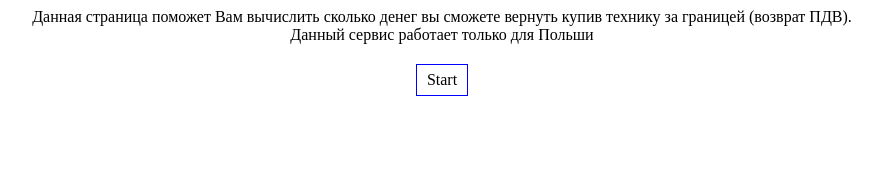
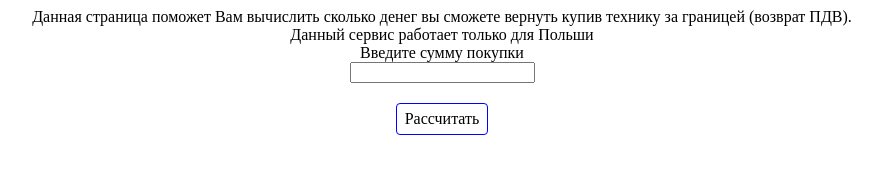
Before and after one commit to Chebanro2807/hillel-home-work-3, a plain HTML site: page index.html in a window 1280 px wide. Shown: the whole page, without its empty margins (198-1080 px from the left). Drawn offline with Linux system fonts and the light colour scheme.

Commit message:
change prompt on input to get value

```diff
--- a/index.html
+++ b/index.html
@@ -8,10 +8,12 @@
     <script src="script.js" defer></script>
 </head>
 <body>
-<div id="tax">Данная страница поможет Вам вычислить сколько денег вы сможете вернуть купив технику за границей (возврат ПДВ).<br>Данный сервис работает только для Польши</div>
-<div id="startWrap">
-    <div id="start">Start</div>
-</div>
-<div id="moneyWrap"></div>
+    <div id="tax">Данная страница поможет Вам вычислить сколько денег вы сможете вернуть купив технику за границей (возврат ПДВ).<br>Данный сервис работает только для Польши</div>
+    <div class="text">Введите сумму покупки</div>
+    <input class="text" id="cash" type="text">
+    <div id="startWrap">
+        <div id="start">Рассчитать</div>
+    </div>
+    <div id="moneyWrap"></div>
 </body>
 </html>
--- a/script.js
+++ b/script.js
@@ -2,7 +2,7 @@ let startButton = document.getElementById('start');
 startButton.addEventListener('click', start.bind(this));
 
 function start() {
-    let value = prompt('Укажите сумму покупок в месной валюте');
+    let value = document.getElementById('cash').value
     alert(`Вы можете вернуть ${value * 0.23} PLN.`);
     money()
 }
--- a/style.css
+++ b/style.css
@@ -1,5 +1,11 @@
 #tax {
     text-align: center;
+}
+.text{
+    text-align: center;
+    display: block;
+    margin-left: auto;
+    margin-right: auto;
 }
 #startWrap{
     display: flex;
@@ -11,9 +17,10 @@
     display: flex;
     justify-content: center;
     align-items: center;
-    width: 50px;
+    width: 90px;
     height: 30px;
     border: 1px solid blue;
+    border-radius: 4px;
     cursor: pointer;
 }
 #moneyWrap {
```
